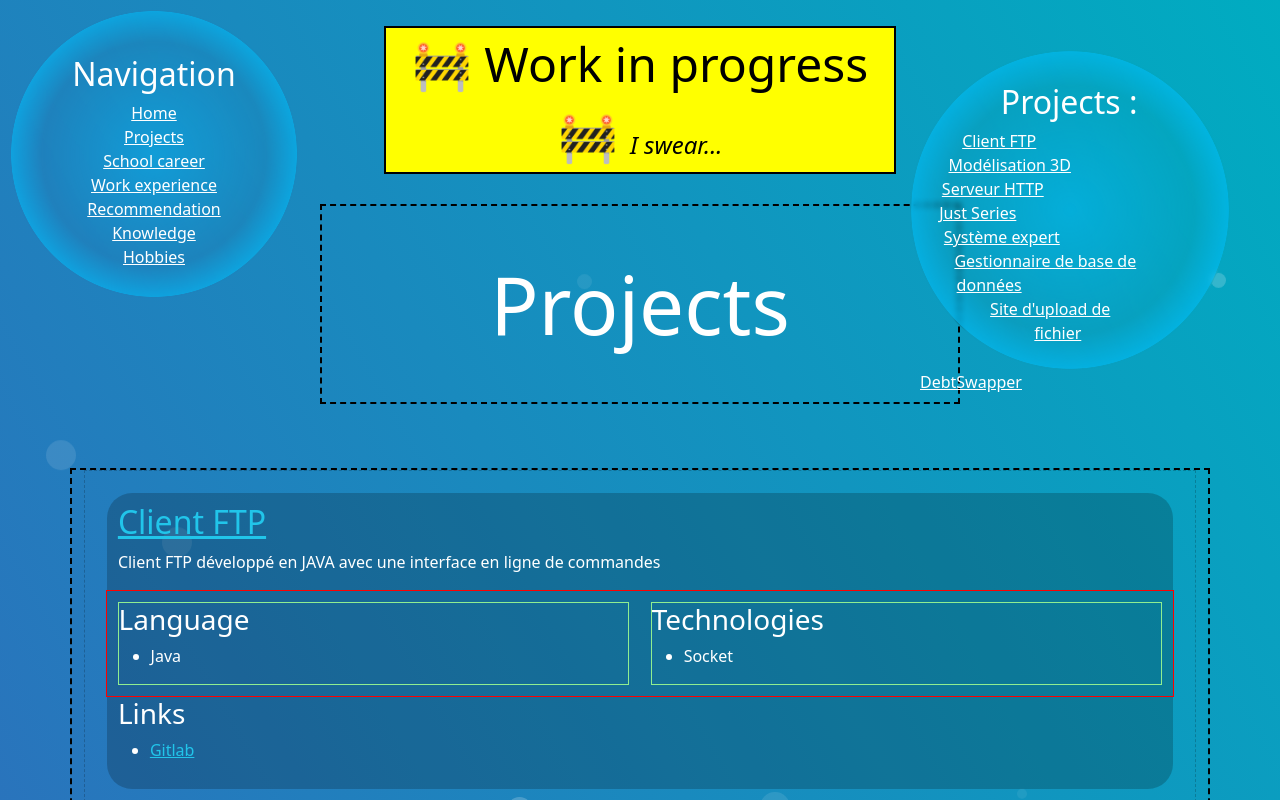
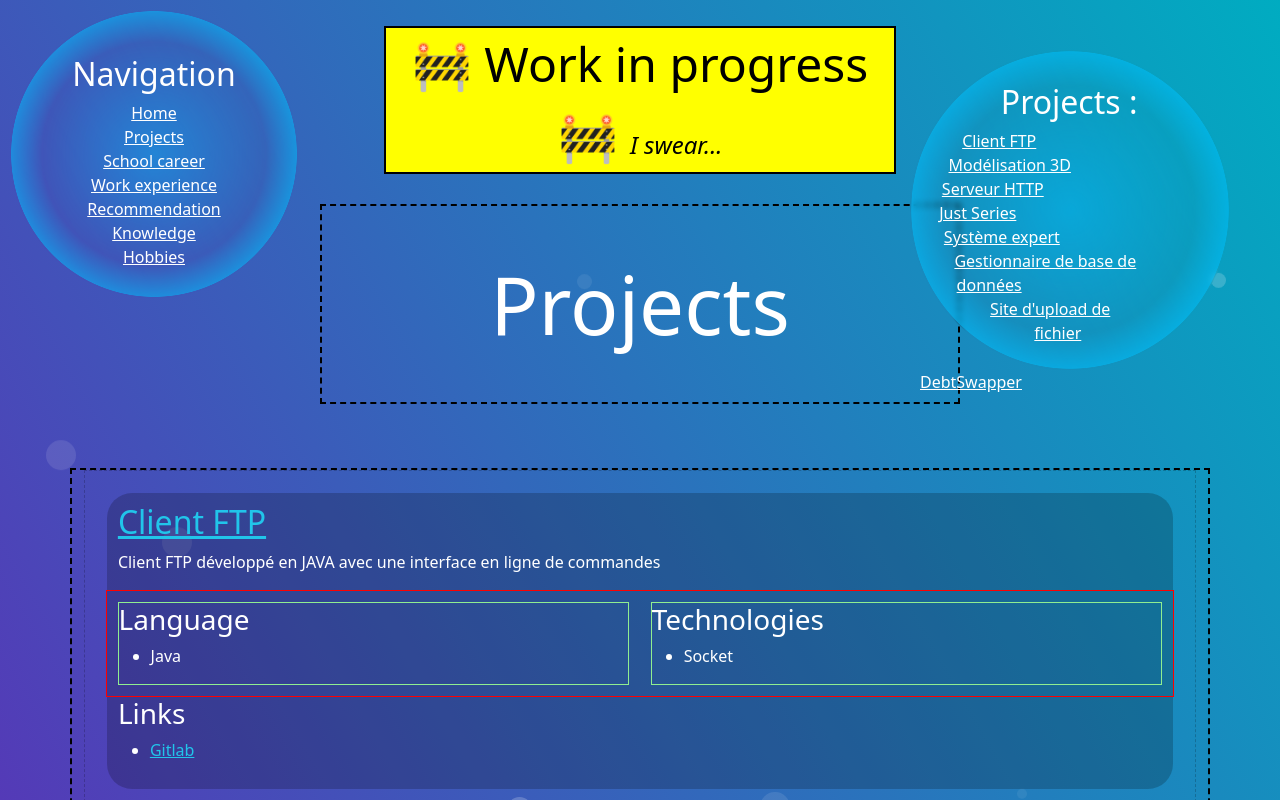
Before and after one commit to Elioce33/eportfolio, a Next.js app: page /projects in a window 1280 px wide. Shown: the top 800 px of the page. Built offline with nearby package versions, Linux system fonts and the light colour scheme.

Commit message:
feat: use div for background

```diff
--- a/app/globals.scss
+++ b/app/globals.scss
@@ -31,8 +31,16 @@ html, body {
 }
 
 body {
+  color: white;
+}
+
+.background {
+  position: fixed;
   background: linear-gradient(60deg, rgba(84,58,183,1) 0%, rgba(0,172,193,1) 100%);
-  color: white;
+  height: 100%;
+  width: 100%;
+  z-index: -1;
+  top: 0;
 }
 
 a {
--- a/app/layout.tsx
+++ b/app/layout.tsx
@@ -31,6 +31,7 @@ export default function RootLayout(props: {
     <html lang="en">
     <body>
     {dev_bar}
+    <div className={"background"}></div>
     <Header/>
 
     {/* some bubble effect */}
```
